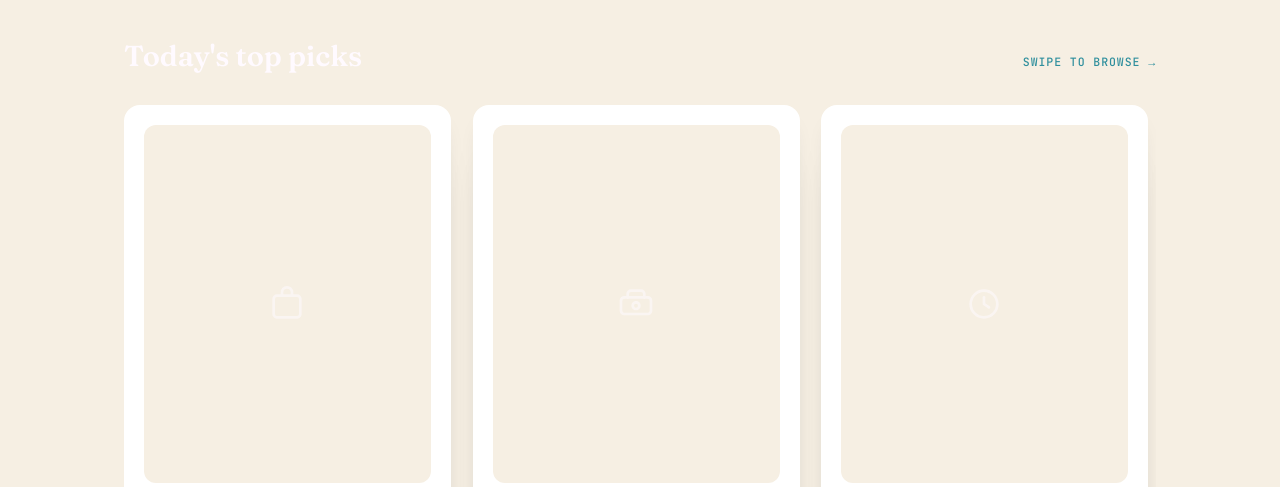
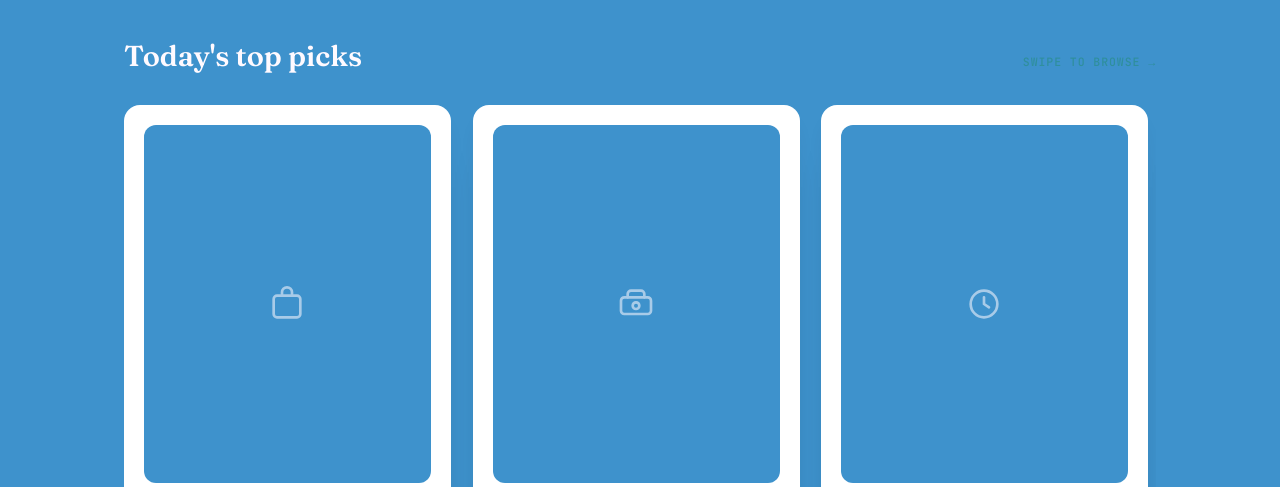
Before and after one commit to visionplus152-wq/PinPoint2026, a plain HTML site: page index.html in a window 1280 px wide. Shown: the part 500-987 px from the top of the page. Drawn offline with Linux system fonts and the light colour scheme.

```diff
--- a/index.html
+++ b/index.html
@@ -10,7 +10,7 @@
 <style>
   :root{
     --ink:#fffaff;
-    --sand:#F6EFE3;
+    --sand:#3e92cc;
     --sand-deep:#EEE3D0;
     --teal:#2F8F9D;
     --coral:#FF6F59;
```
